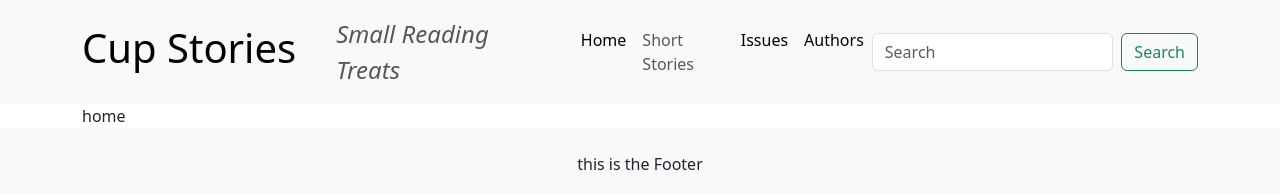
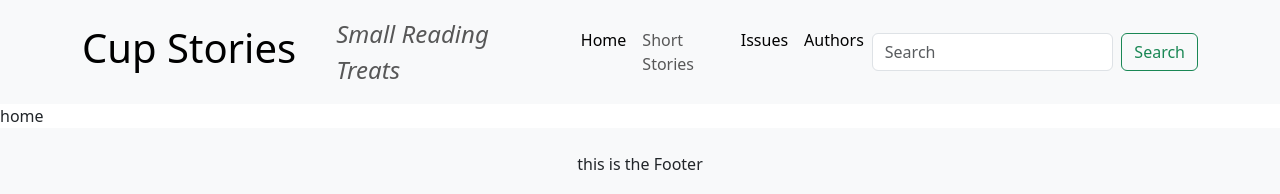
Before and after one commit to francesca-golzio/cup_stories_front, a React (Vite) app: page / in a window 1280 px wide. Shown: the top 194 px of the page. Built offline with nearby package versions, Linux system fonts and the light colour scheme.

Commit message:
update default layout
remove container, now the outlet can include full-width elements

```diff
--- a/src/layouts/DefaultLayout.jsx
+++ b/src/layouts/DefaultLayout.jsx
@@ -8,9 +8,7 @@ export default function DefaultLayout() {
       <AppHeader />
 
       <main>
-        <div className="container">
           <Outlet />
-        </div>
       </main>
 
       <AppFooter />
```
